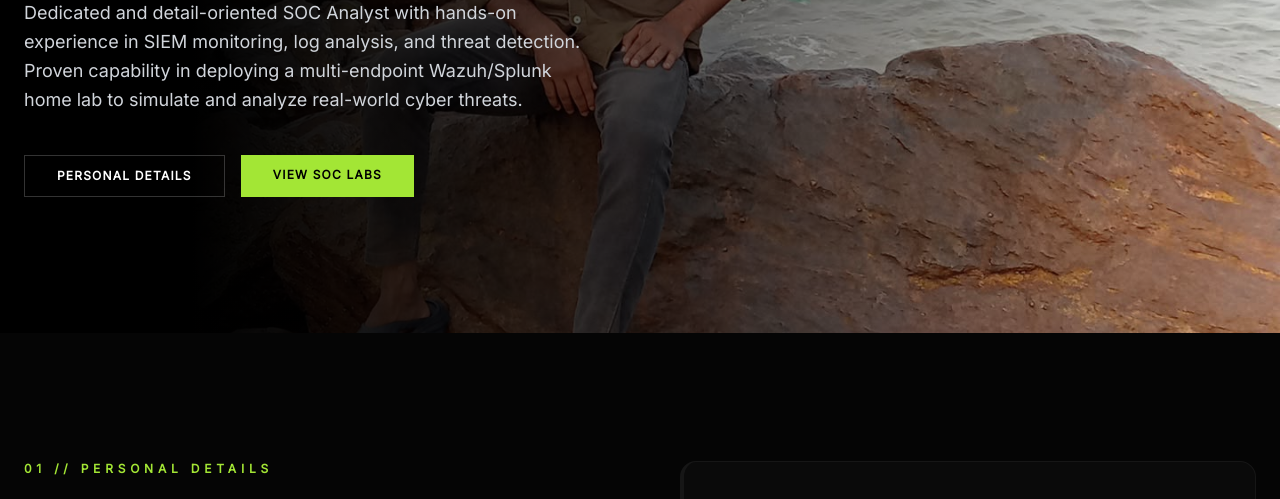
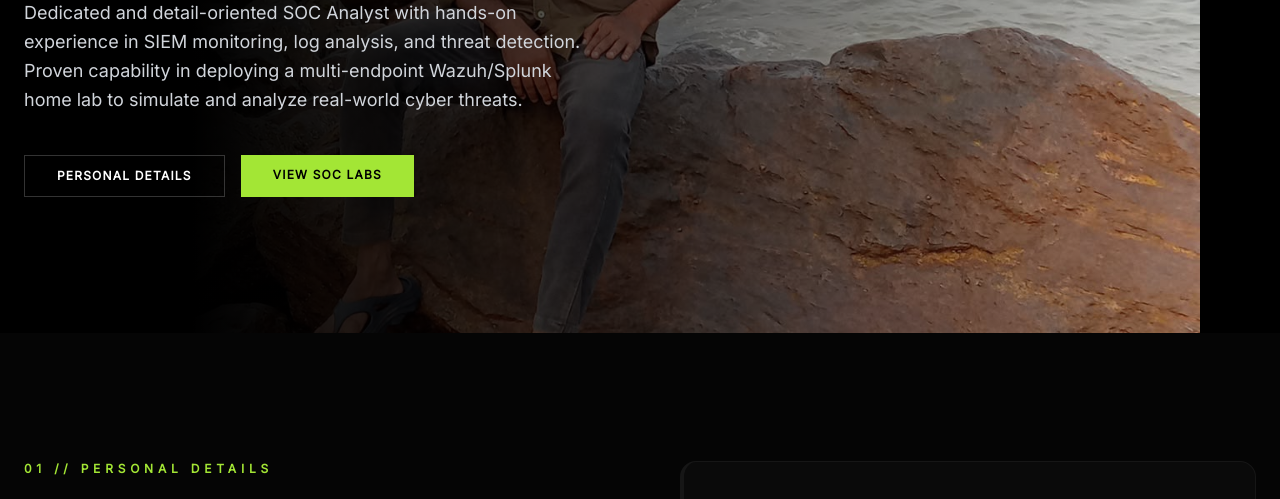
Before and after one commit to Shaik-Sohel/Portfolio-, a plain HTML site: page index.html in a window 1280 px wide. Shown: the part 467-966 px from the top of the page. Drawn offline with nearby package versions, Linux system fonts and the light colour scheme.

Commit message:
Update index.html

```diff
--- a/index.html
+++ b/index.html
@@ -68,7 +68,7 @@
 
     <section id="home" class="relative h-screen flex items-center pt-20 overflow-hidden">
         <div class="absolute inset-0 z-0">
-            <img src="Images/shaik.jpg" alt="Shaik Sohel Profile" alt="Shaik Sohel Profile" class="w-full h-full object-cover object-center group-hover:scale-105 transition-transforn duration-700 ease-out" style="max-width: 1500px; max-height: 1500px;"
+            <img src="Images/shaik.jpg" alt="Shaik Sohel Profile" alt="Shaik Sohel Profile" class="w-full h-full object-cover object-center group-hover:scale-105 transition-transforn duration-700 ease-out" style="max-width: 1200px; max-height: 1200px;"
                 />
 
             <div class="absolute inset-0 hero-mask"></div>
```
